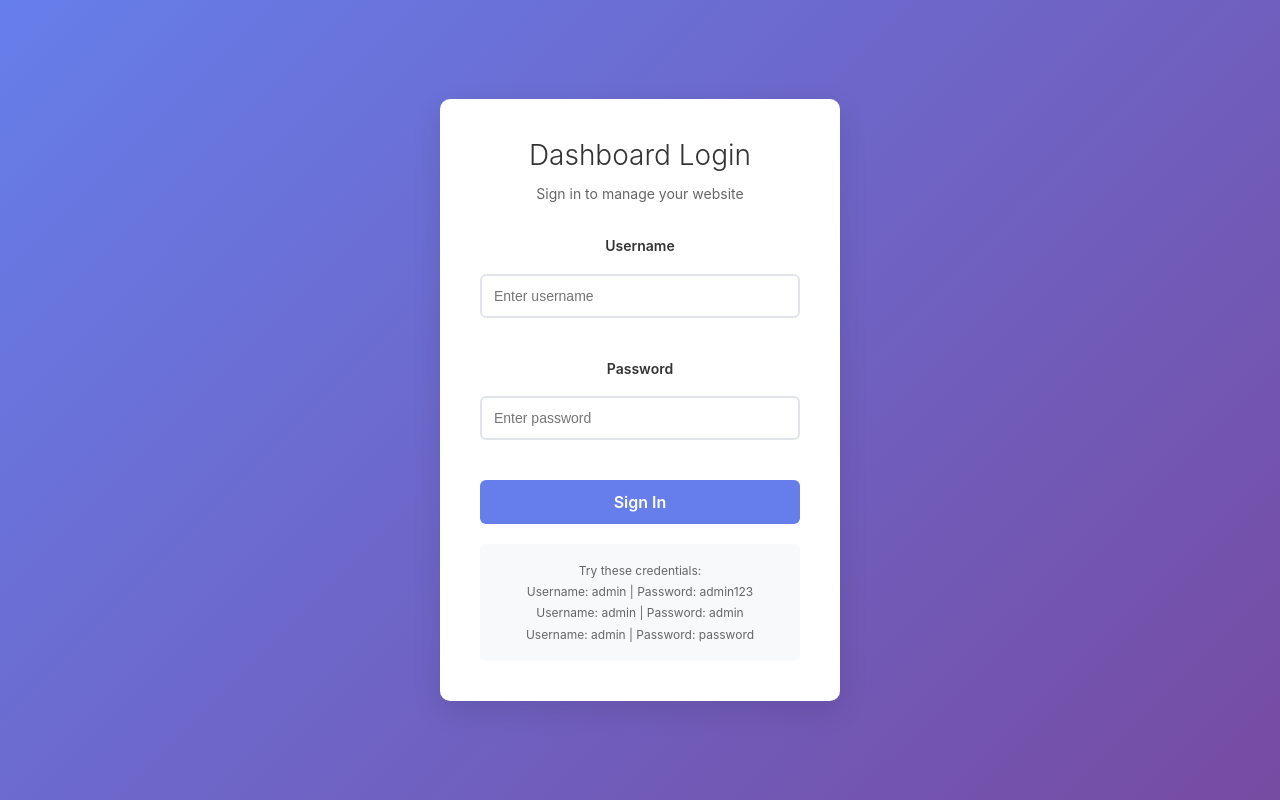
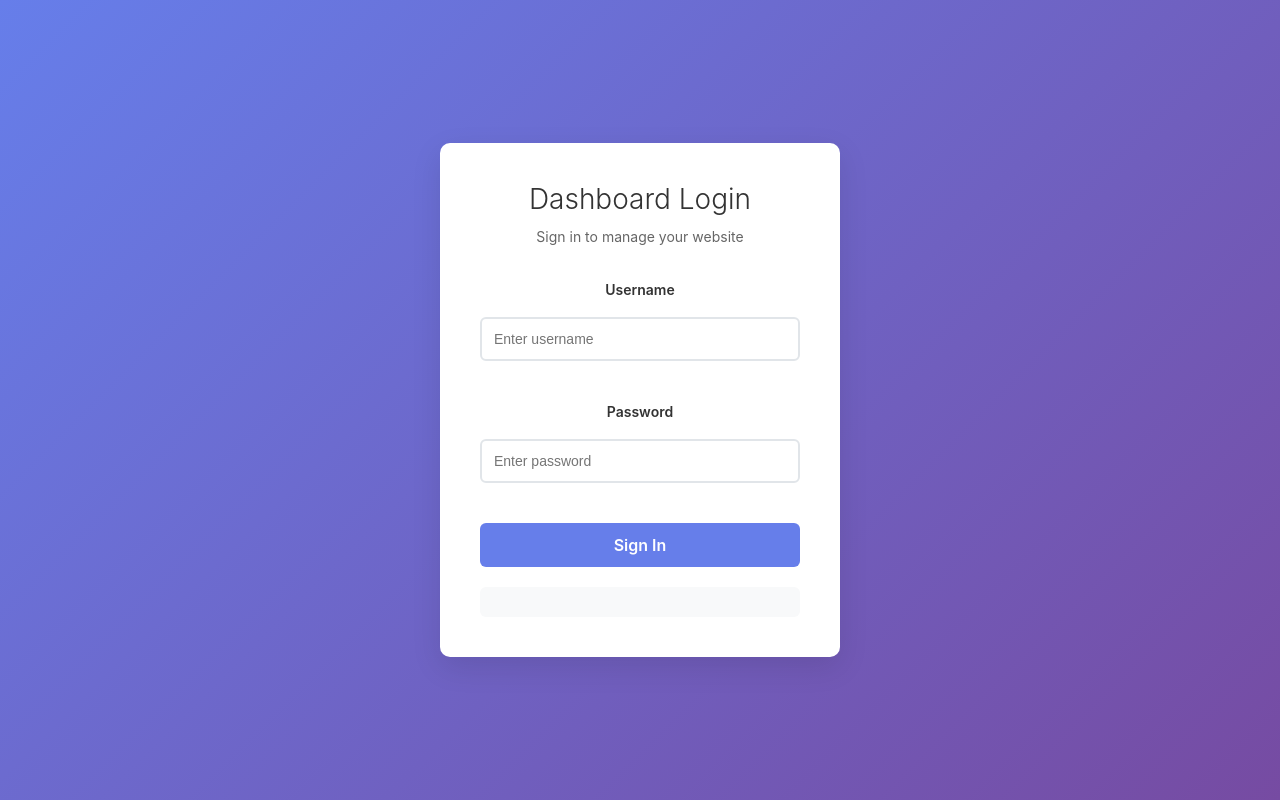
Before and after one commit to NgawangSC/NamasDeploy, a React (Create React App) app: page /dashboard/login in a window 1280 px wide. Built offline with nearby package versions, Linux system fonts and the light colour scheme; the HTML template or start-up script is replaced by a standard one.

Commit message:
Dashboard-Login-Credentials

```diff
--- a/src/dashboard/DashboardLogin.js
+++ b/src/dashboard/DashboardLogin.js
@@ -25,18 +25,15 @@ const DashboardLogin = ({ setIsAuthenticated }) => {
     setIsLoading(true)
     setError("")
 
-    // Very simple authentication - just check the values directly
     if (
-      (credentials.username === "admin" && credentials.password === "admin123") ||
-      (credentials.username === "admin" && credentials.password === "admin") ||
-      (credentials.username === "admin" && credentials.password === "password")
+      (credentials.username === "namasbhutan" && credentials.password === "admin123")
     ) {
       const currentTime = new Date().getTime()
       localStorage.setItem("dashboardAuth", "true")
       localStorage.setItem("dashboardAuthTime", currentTime.toString())
       setIsAuthenticated(true)
     } else {
-      setError("Invalid credentials. Try: admin/admin123 or admin/admin or admin/password")
+      setError("Invalid credentials.")
     }
 
     setIsLoading(false)
@@ -85,10 +82,6 @@ const DashboardLogin = ({ setIsAuthenticated }) => {
         </form>
 
         <div className="login-info">
-          <p>Try these credentials:</p>
-          <p>Username: admin | Password: admin123</p>
-          <p>Username: admin | Password: admin</p>
-          <p>Username: admin | Password: password</p>
         </div>
       </div>
     </div>
```
